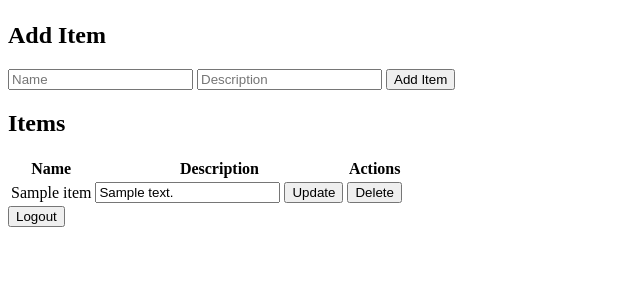
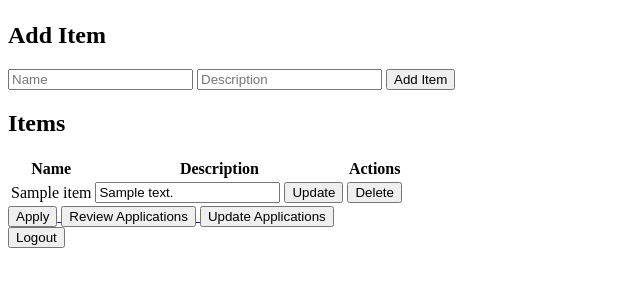
Before and after one commit to freddypadronscarton/CSCE310_Project, a Flask app: template flaskapp/templates/home_college.html in a window 1280 px wide. Shown: the part 116-403 px from the top of the page, without its empty margins (0-640 px from the left). Run offline with Flask 3, Linux system fonts and the light colour scheme; the template is opened without the code that fills it: most values are stand-ins (such as "Sample title", 1, 10 or a date in 2020).

Commit message:
make buttons to go to program application be on college student home page

```diff
--- a/flaskapp/app.py
+++ b/flaskapp/app.py
@@ -181,7 +181,7 @@ def print_query_results(results, column_names):
 
 # Program Info Management Pages
 @app.route('/program_application', methods=['GET'])
-def application():
+def program_application():
     conn = get_db_connection()
 
     if current_user.is_admin == "True":
--- a/flaskapp/templates/home_college.html
+++ b/flaskapp/templates/home_college.html
@@ -44,6 +44,19 @@
         </tr>
         {% endfor %}
     </table>
+
+    <!-- Program Application Management Section -->
+    <div>
+      <a href="{{ url_for('program_application') }}">
+        <button>Apply</button>
+      </a>
+      <a href="program_review.html">
+        <button>Review Applications</button>
+      </a>
+      <a>
+        <button>Update Applications</button>
+      </a>
+    </div>
 
     <!-- Logout Button -->
     <form action="{{ url_for('logout') }}" method="post">
```
